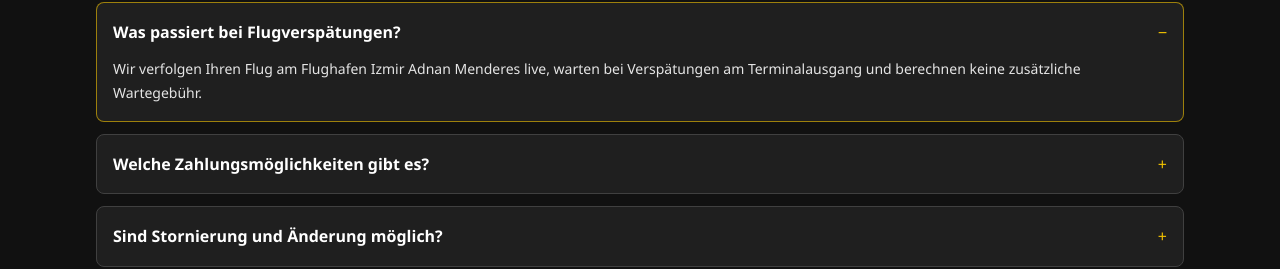
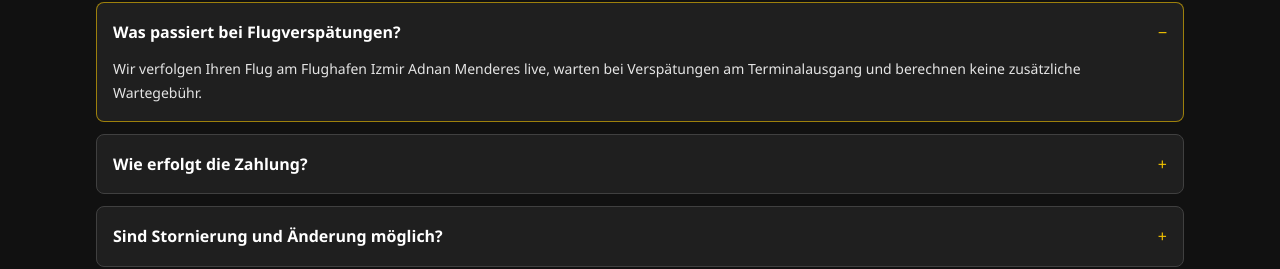
Before and after one commit to greensworks/kusadasi-izmir-transfer, a Next.js app: page /de in a window 1280 px wide. Shown: the part 3154-3423 px from the top of the page. Built offline with nearby package versions, Linux system fonts and the light colour scheme.

Commit message:
Update payment copy to cash only

```diff
--- a/content/site.de.ts
+++ b/content/site.de.ts
@@ -86,8 +86,8 @@ export const siteDe: SiteContent = {
         answer: "Wir verfolgen Ihren Flug am Flughafen Izmir Adnan Menderes live, warten bei Verspätungen am Terminalausgang und berechnen keine zusätzliche Wartegebühr.",
       },
       {
-        question: "Welche Zahlungsmöglichkeiten gibt es?",
-        answer: "Die Transferkosten zahlen Sie direkt im Fahrzeug beim Fahrer in bar oder mit Karte. Eine Vorauszahlung ist nicht erforderlich.",
+        question: "Wie erfolgt die Zahlung?",
+        answer: "Die Transferkosten zahlen Sie direkt im Fahrzeug beim Fahrer in bar. Eine Vorauszahlung ist nicht erforderlich.",
       },
       {
         question: "Sind Stornierung und Änderung möglich?",
--- a/content/site.en.ts
+++ b/content/site.en.ts
@@ -86,8 +86,8 @@ export const siteEn: SiteContent = {
         answer: "We track your Izmir Adnan Menderes Airport flight in real time, wait for you at the terminal exit during delays, and do not charge an extra waiting fee.",
       },
       {
-        question: "What payment options are available?",
-        answer: "You can pay your transfer fare directly to the driver in the vehicle by cash or card. No prepayment is required.",
+        question: "How do I pay?",
+        answer: "You can pay your transfer fare directly to the driver in the vehicle in cash. No prepayment is required.",
       },
       {
         question: "Can I cancel or modify my reservation?",
--- a/content/site.tr.ts
+++ b/content/site.tr.ts
@@ -86,8 +86,8 @@ export const siteTr: SiteContent = {
         answer: "İzmir Adnan Menderes Havalimanı uçuşunuzu canlı takip ediyoruz; rötar durumunda sizi terminal çıkışında bekliyor ve ek bekleme ücreti almıyoruz.",
       },
       {
-        question: "Ödeme seçenekleri nelerdir?",
-        answer: "İzmir havalimanı transfer ücretini araçta şoföre nakit veya kart ile ödeyebilirsiniz. Ön ödeme zorunlu değildir.",
+        question: "Ödeme nasıl yapılır?",
+        answer: "İzmir havalimanı transfer ücretini araçta şoföre nakit olarak ödeyebilirsiniz. Ön ödeme zorunlu değildir.",
       },
       {
         question: "Rezervasyon iptali ve değişiklik yapılabilir mi?",
```
